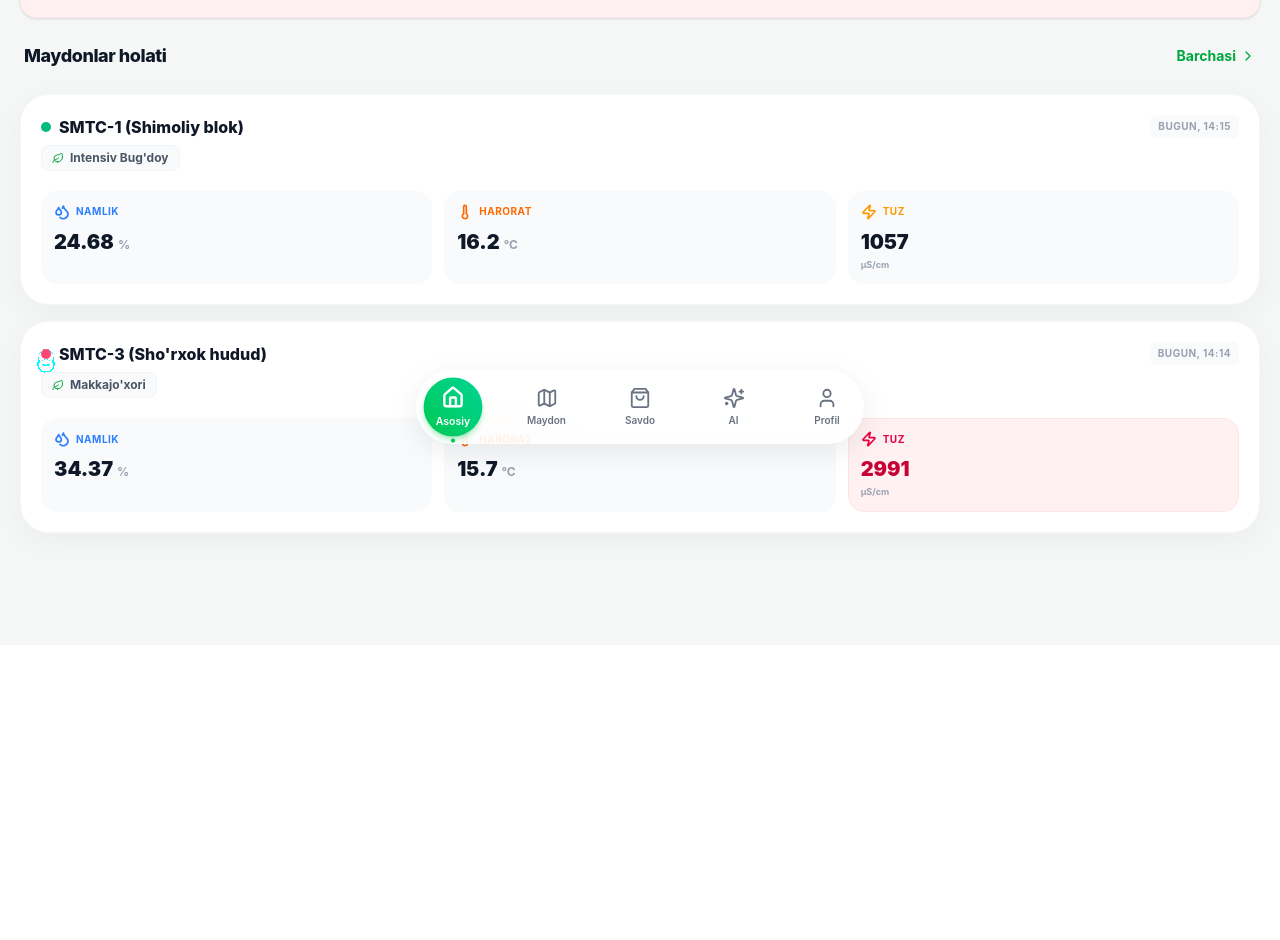
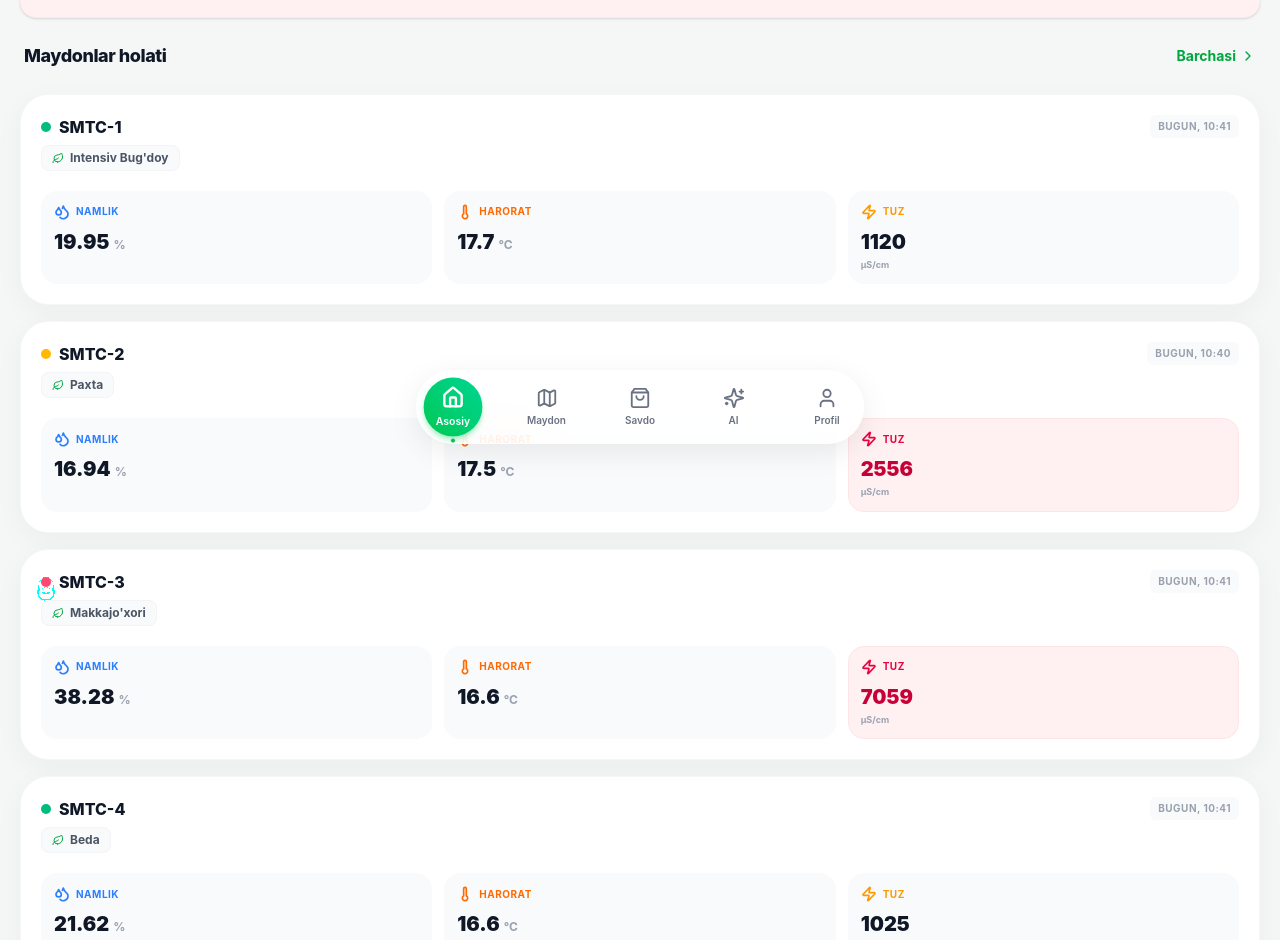
Before and after one commit to mddd18/FERDO_, a React (Vite) app: page / in a window 1280 px wide. Shown: the part 332-1272 px from the top of the page. Before the commit the page ends 977 px from the top, so only its background shows below. Built offline with nearby package versions, Linux system fonts and the light colour scheme.

Commit message:
Update mockData.ts

```diff
--- a/src/app/data/mockData.ts
+++ b/src/app/data/mockData.ts
@@ -22,39 +22,66 @@ export interface AIRecommendation {
   expectedYieldImpact: string;
 }
 
+// 4 TA DATCHIK MA'LUMOTLARI (Rasmdagi aniq raqamlar bilan)
 export const sensors: Sensor[] = [
   {
     id: '24e124126f356220',
-    name: 'SMTC-1 (Shimoliy blok)',
+    name: 'SMTC-1',
     cropType: "Intensiv Bug'doy",
-    temperature: 16.2,
-    moisture: 24.68,
-    conductivity: 1057,
+    temperature: 17.7,
+    moisture: 19.95,
+    conductivity: 1120,
     phLevel: 6.8,
     npk: { n: 45, p: 30, k: 120 },
     battery: 88,
     status: 'good',
-    lastUpdated: 'Bugun, 14:15',
+    lastUpdated: 'Bugun, 10:41',
+  },
+  {
+    id: '24e124126f356667',
+    name: 'SMTC-2',
+    cropType: "Paxta",
+    temperature: 17.5,
+    moisture: 16.94,
+    conductivity: 2556,
+    phLevel: 7.1,
+    npk: { n: 30, p: 25, k: 90 },
+    battery: 75,
+    status: 'warning',
+    lastUpdated: 'Bugun, 10:40',
   },
   {
     id: '24e124126f350492',
-    name: 'SMTC-3 (Sho\'rxok hudud)',
+    name: 'SMTC-3',
     cropType: "Makkajo'xori",
-    temperature: 15.7,
-    moisture: 34.37,
-    conductivity: 2991,
+    temperature: 16.6,
+    moisture: 38.28,
+    conductivity: 7059,
     phLevel: 8.2,
     npk: { n: 15, p: 10, k: 40 },
     battery: 42,
     status: 'danger',
-    lastUpdated: 'Bugun, 14:14',
+    lastUpdated: 'Bugun, 10:41',
   },
+  {
+    id: '24e124126f350564',
+    name: 'SMTC-4',
+    cropType: "Beda",
+    temperature: 16.6,
+    moisture: 21.62,
+    conductivity: 1025,
+    phLevel: 6.5,
+    npk: { n: 55, p: 35, k: 110 },
+    battery: 92,
+    status: 'good',
+    lastUpdated: 'Bugun, 10:41',
+  }
 ];
 
 export const aiRecommendations: AIRecommendation[] = [
   {
-    sensorId: 'SMTC-3 (Sho\'rxok hudud)',
-    issue: "Tuz ionlarining kritik konsentratsiyasi (2991 µS/cm) va Azot (N) tanqisligi",
+    sensorId: 'SMTC-3',
+    issue: "Tuz ionlarining kritik konsentratsiyasi (7059 µS/cm)",
     urgency: 'high',
     diagnosis: "Tuproqda natriy tuzlarining to'planishi va pH (8.2) darajasining yuqoriligi o'simlikning ozuqa moddalarni o'zlashtirishini to'sib qo'ymoqda.",
     cropSuggestion: "Hozirgi sharoitda faqat sho'rga chidamli beda yoki oq jo'xori ekish mumkin.",
@@ -80,12 +107,12 @@ export const marketListings = [
   },
   {
     id: '2',
-    crop: "Sholi (Nukus-2 navi)", // Nukus qo'shildi
+    crop: "Sholi (Nukus-2 navi)",
     quality: "Oliy nav | Namlik: 13.5%",
     location: "Qoraqalpog'iston Resp., Nukus shahri",
     status: 'active',
-    quantity: 500, // 500 tonna
-    price: 6500000, // 6.5 mln so'm
+    quantity: 500,
+    price: 6500000,
   }
 ];
 
@@ -101,7 +128,7 @@ export const buyers = [
   },
   {
     id: 'b2',
-    name: "Orol Bo'yi Don Mahsulotlari", // Nukus xaridori
+    name: "Orol Bo'yi Don Mahsulotlari",
     distance: 450,
     phone: "+998 93 111 22 33",
     rating: 4.8,
```
